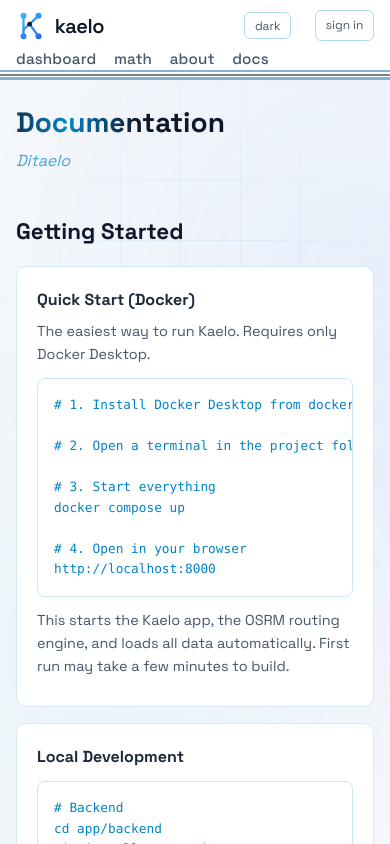
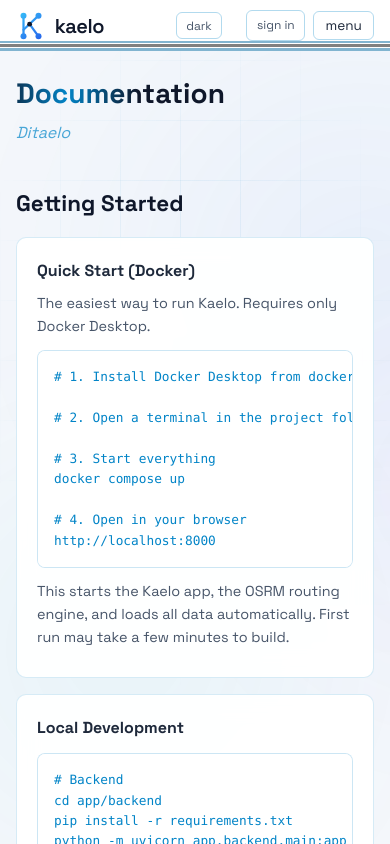
Before and after one commit to mistershilai/thesiscode2026, a React (Vite) app in the folder app/frontend/: page /docs in a window 390 px wide. Shown: the top 844 px of the page. Built offline with nearby package versions, Linux system fonts and the light colour scheme; no server answers.

Commit message:
Make the app usable on phones with a menu in the top bar

```diff
--- a/app/frontend/src/App.css
+++ b/app/frontend/src/App.css
@@ -2079,6 +2079,19 @@ body {
   transition: all 0.2s;
 }
 
+/* Phone menu button; shown only in the mobile layout. */
+.nav-menu-btn {
+  display: none;
+  background: none;
+  border: 1px solid var(--k-rgba-56-189-248-0-15);
+  color: var(--k-e2e8f0);
+  padding: 0.3rem 0.7rem;
+  border-radius: 6px;
+  font-size: 0.85rem;
+  font-family: inherit;
+  cursor: pointer;
+}
+
 .nav-logout:hover {
   border-color: var(--k-rgba-56-189-248-0-3);
   color: var(--k-e2e8f0);
@@ -2173,29 +2186,44 @@ body {
 
 /* ── Responsive ───────────────────────────────────────────────────────── */
 @media (max-width: 768px) {
-  /* Top bar: brand and theme toggle on one row, links on a scrollable row below. */
+  /* Top bar: brand, theme toggle and a menu button; the links drop down. */
   .navbar {
     flex-wrap: wrap;
-    padding: 0.6rem 1rem 0.5rem;
-    row-gap: 0.35rem;
+    padding: 0.6rem 1rem;
+    gap: 0.5rem;
   }
 
   .nav-brand {
     font-size: 1.25rem;
+    margin-right: auto;
   }
 
+  .nav-menu-btn {
+    display: inline-block;
+    order: 3;
+  }
+
+  .nav-user {
+    order: 2;
+  }
+
   .nav-links {
-    order: 3;
+    display: none;
+    order: 4;
     flex-basis: 100%;
-    gap: 1.1rem;
-    overflow-x: auto;
-    white-space: nowrap;
-    scrollbar-width: none;
-    -webkit-overflow-scrolling: touch;
+    flex-direction: column;
+    gap: 0;
+    padding: 0.25rem 0 0.5rem;
   }
 
-  .nav-links::-webkit-scrollbar {
-    display: none;
+  .nav-links.open {
+    display: flex;
+  }
+
+  .nav-links a {
+    padding: 0.55rem 0;
+    font-size: 1.05rem;
+    border-top: 1px solid var(--k-rgba-56-189-248-0-08);
   }
 
   .page {
--- a/app/frontend/src/App.tsx
+++ b/app/frontend/src/App.tsx
@@ -1,5 +1,5 @@
 import { BrowserRouter, Routes, Route, Link, Navigate, useLocation } from "react-router-dom";
-import { useState } from "react";
+import { useEffect, useState } from "react";
 import { AuthProvider, useAuth } from "./auth";
 import Dashboard from "./pages/Dashboard";
 import RegionDetail from "./pages/RegionDetail";
@@ -27,6 +27,9 @@ function AppContent() {
   const location = useLocation();
   const theme = useTheme();
   const isLoginPage = location.pathname === "/login";
+  const [menuOpen, setMenuOpen] = useState(false);
+  // Close the phone menu whenever the page changes.
+  useEffect(() => setMenuOpen(false), [location.pathname]);
 
   // Expose setter globally so Optimize/Planning pages can toggle it
   (window as any).__setSolving = setSolving;
@@ -50,7 +53,15 @@ function AppContent() {
           <KaeloMark />
           kaelo
         </Link>
-        <div className="nav-links">
+        <button
+          className="nav-menu-btn"
+          aria-label="Menu"
+          aria-expanded={menuOpen}
+          onClick={() => setMenuOpen((o) => !o)}
+        >
+          {menuOpen ? "close" : "menu"}
+        </button>
+        <div className={`nav-links${menuOpen ? " open" : ""}`}>
           <Link to="/">Dashboard</Link>
           {user && <Link to="/optimize">Simulate</Link>}
           {user && <Link to="/plan">Plan</Link>}
```
